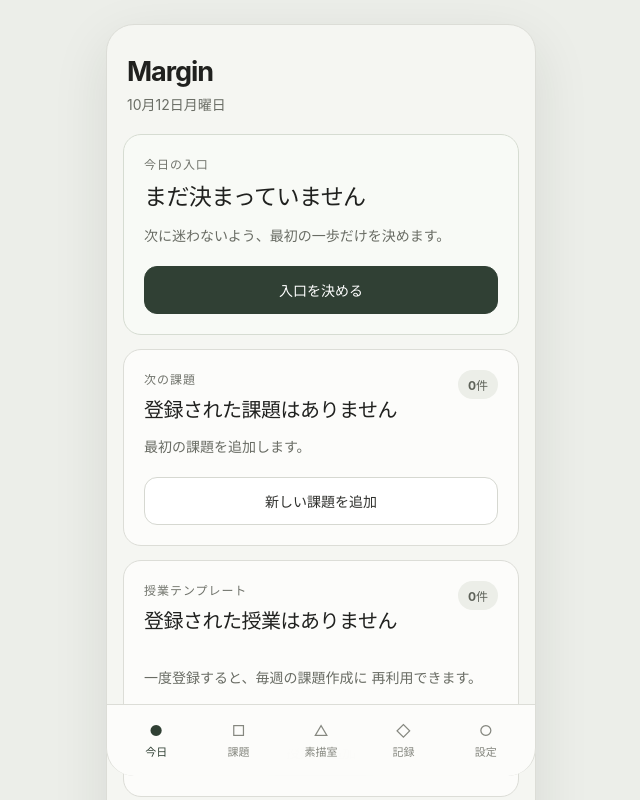
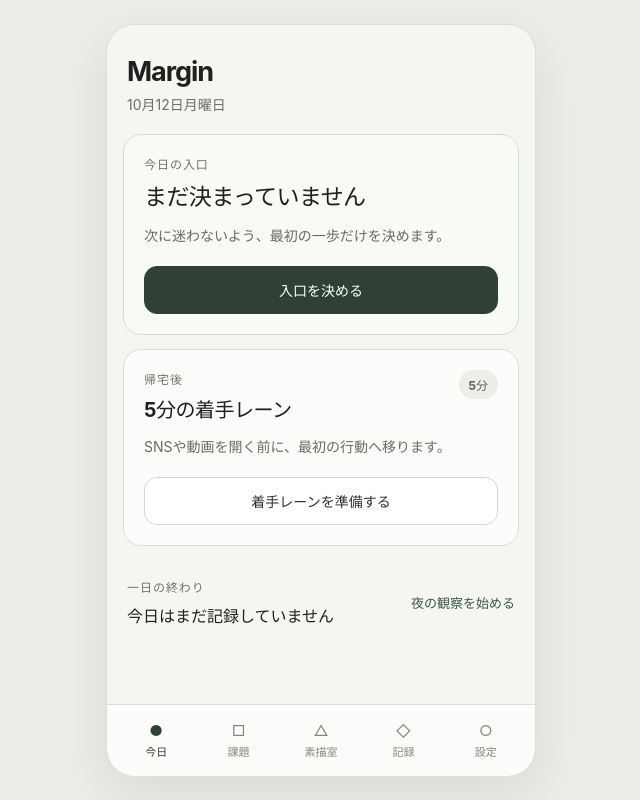
Before and after one commit to Aimai-anemone/margin, a React (Vite) app: page / in a window 1280 px wide. Shown: the top 800 px of the page, without its empty margins (319-959 px from the left). Built offline with nearby package versions, Linux system fonts and the light colour scheme.

Commit message:
今日と課題のタブ切り替えを追加

```diff
--- a/src/App.css
+++ b/src/App.css
@@ -38,6 +38,11 @@ button {
   display: grid;
   gap: 14px;
   padding: 0 16px 32px;
+}
+
+.tab-panel {
+  display: grid;
+  gap: 14px;
 }
 
 .card {
--- a/src/App.tsx
+++ b/src/App.tsx
@@ -6,6 +6,8 @@ import './App.css'
 
 const ENTRY_STORAGE_KEY = 'margin-entry'
 
+type ActiveTab = 'today' | 'tasks'
+
 function App() {
   const [entry, setEntry] = useState(() => {
   return localStorage.getItem(ENTRY_STORAGE_KEY) ?? ''
@@ -13,6 +15,7 @@ function App() {
 
   const [entryDraft, setEntryDraft] = useState('')
   const [isEditingEntry, setIsEditingEntry] = useState(false)
+  const [activeTab, setActiveTab] = useState<ActiveTab>('today')
 
   const today = new Intl.DateTimeFormat('ja-JP', {
     month: 'long',
@@ -59,6 +62,13 @@ function App() {
       </header>
 
       <main className="main-content">
+        {activeTab === 'today' && (
+          <div
+            id="today-panel"
+            className="tab-panel"
+            role="region"
+            aria-labelledby="today-tab"
+          >
           <section className="card primary-card">
           <p className="section-label">今日の入口</p>
 
@@ -130,12 +140,6 @@ function App() {
           )}
           </section>
 
-         <TaskList />
-
-         <CourseTemplates />
-
-         <DataBackup />
-
           <section className="card">
           <div className="card-heading">
             <div>
@@ -171,15 +175,49 @@ function App() {
             夜の観察を始める
           </button>
           </section>
+          </div>
+        )}
+
+        {activeTab === 'tasks' && (
+          <div
+            id="tasks-panel"
+            className="tab-panel"
+            role="region"
+            aria-labelledby="tasks-tab"
+          >
+            <TaskList />
+
+            <CourseTemplates />
+
+            <DataBackup />
+          </div>
+        )}
       </main>
 
-      <nav className="bottom-navigation">
-        <button className="nav-item active" type="button">
+      <nav
+        className="bottom-navigation"
+        aria-label="画面の切り替え"
+      >
+        <button
+          id="today-tab"
+          className={`nav-item ${activeTab === 'today' ? 'active' : ''}`}
+          type="button"
+          aria-pressed={activeTab === 'today'}
+          aria-controls="today-panel"
+          onClick={() => setActiveTab('today')}
+        >
           <span className="nav-symbol">●</span>
           <span>今日</span>
         </button>
 
-        <button className="nav-item" type="button">
+        <button
+          id="tasks-tab"
+          className={`nav-item ${activeTab === 'tasks' ? 'active' : ''}`}
+          type="button"
+          aria-pressed={activeTab === 'tasks'}
+          aria-controls="tasks-panel"
+          onClick={() => setActiveTab('tasks')}
+        >
           <span className="nav-symbol">□</span>
           <span>課題</span>
         </button>
```
Lines whose indentation alone changed are shown as unchanged.
